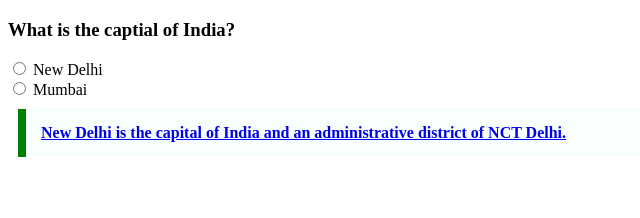
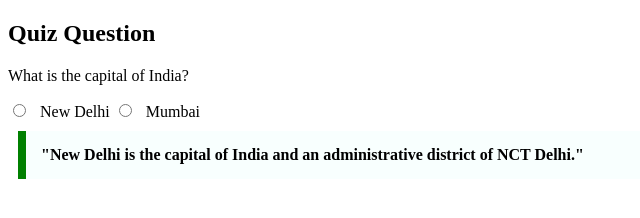
Before and after one commit to acciojob/trivia-mDebarsi, a website: page main.html in a window 1280 px wide. Shown: the whole page, without its empty margins (0-640 px from the left). Drawn offline with Linux system fonts and the light colour scheme.

Commit message:
created a submission

```diff
--- a/main.html
+++ b/main.html
@@ -8,31 +8,20 @@
 
 <body>
 	<!-- the entire body must be written by student -->
-	<style>
-        /* Style for the quotation */
-        blockquote{
-            max-width: 600px;
-            margin: 10px;
-            padding: 15px;
-            border-left: 8px solid green;
-            background-color: #f8fffe;
-            font-weight: bold;
-        }
-    </style>
-	<div>
-		<h3>What is the captial of India?</h3>
-	</div>
-	<div>
+
+	 <h2>Quiz Question</h2>
+    <p>What is the capital of India?</p>
+    <form>
         <label>
             <input type="radio" name="capital" value="New Delhi"> New Delhi
         </label>
-	</div>
-	<div>
         <label>
             <input type="radio" name="capital" value="Mumbai"> Mumbai
         </label>
-	</div>
-	<blockquote><a href="https://en.wikipedia.org/wiki/New_Delhi">New Delhi is the capital of India and an administrative district of NCT Delhi.</a></blockquote>
+    </form>
+    <blockquote>
+        "New Delhi is the capital of India and an administrative district of NCT Delhi."
+    </blockquote>
     <script type="text/javascript" src="./script.js">
 </script>
 
--- a/styles.css
+++ b/styles.css
@@ -1,2 +1,15 @@
 
 /* Your CSS Code here. */
+ blockquote {
+            max-width: 600px;
+            margin: 10px;
+            padding: 15px;
+            border-left: 8px solid green;
+            background-color: #f8fffe;
+            font-weight: bold;
+        }
+
+        /* Style the radio buttons */
+        input[type="radio"] {
+            margin-right: 10px;
+        }
```
Lines whose indentation alone changed are shown as unchanged.
